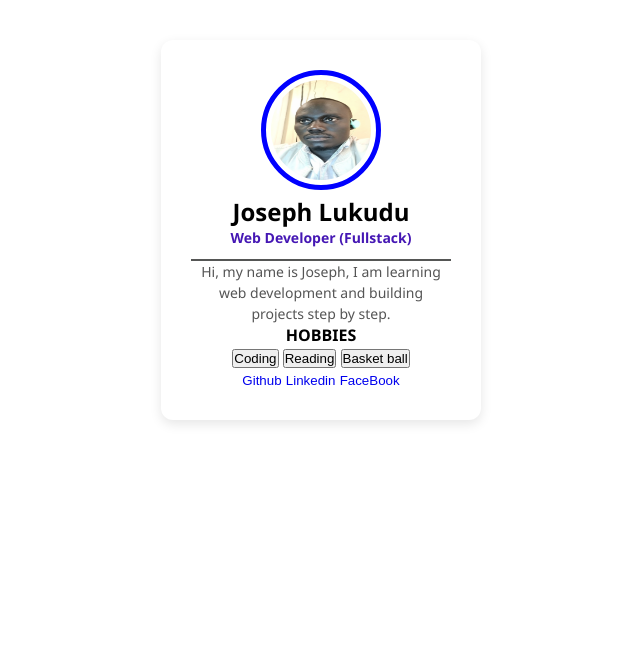
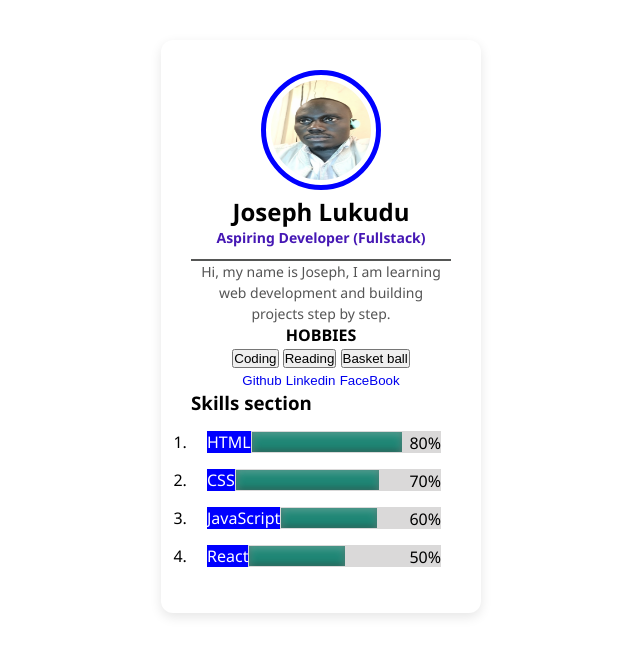
Before and after one commit to joseph-kudus/-Profile-card, a plain HTML site: page index.html in a window 1280 px wide. Shown: the whole page, without its empty margins (319-959 px from the left). Drawn offline with Linux system fonts and the light colour scheme.

Commit message:
added skills progressive bar

```diff
--- a/index.html
+++ b/index.html
@@ -13,7 +13,7 @@
       </div>
       <div class="my-des">
         <h2 class="user-name">Joseph Lukudu</h2>
-        <p class="job-title">Web Developer (Fullstack)</p>
+        <p class="job-title">Aspiring Developer (Fullstack)</p>
       </div>
       <div class="bio">
         <p>
@@ -30,8 +30,63 @@
         </div>
         <div class="social-links">
           <button><a href="https://github.com/joseph-kudus">Github</a></button>
-          <button><a href="#">Linkedin</a></button>
-          <button><a href="#">FaceBook</a></button>
+          <button><a href="#" target="_top">Linkedin</a></button>
+          <button><a href="#" target="_parent">FaceBook</a></button>
+        </div>
+      </div>
+      <div class="skills-section">
+        <div class="skill-list">
+          <h3>Skills section</h3>
+          <ol>
+            <li>
+              <div class="skill-wraper">
+                <div class="skill-contaiiner">
+                  <div class="skillname">HTML</div>
+                  <div class="meter">
+                    <span style="width: 80%"
+                      ><span class="skillLevel">80%</span></span
+                    >
+                  </div>
+                </div>
+              </div>
+            </li>
+            <li>
+              <div class="skill-wraper">
+                <div class="skill-contaiiner">
+                  <div class="skillname">CSS</div>
+                  <div class="meter">
+                    <span style="width: 70%"
+                      ><span class="skillLevel">70%</span></span
+                    >
+                  </div>
+                </div>
+              </div>
+            </li>
+            <li>
+              <div class="skill-wraper">
+                <div class="skill-contaiiner">
+                  <div class="skillname">JavaScript</div>
+                  <div class="meter">
+                    <span style="width: 60%"
+                      ><span class="skillLevel">60%</span></span
+                    >
+                  </div>
+                </div>
+              </div>
+            </li>
+            <li>
+              <div class="skill-wraper">
+                <div class="skill-contaiiner">
+                  <div class="skillname">React</div>
+                  <div class="meter">
+                    <span style="width: 50%"
+                      ><span class="skillLevel">50%</span></span
+                    >
+                  </div>
+                </div>
+              </div>
+            </li>
+          </ol>
         </div>
       </div>
     </div>
--- a/style.css
+++ b/style.css
@@ -60,3 +60,53 @@ border-bottom: 2px solid rgb(85, 86, 85);
 .social-links button a{
     text-decoration: none;
 }
+
+.skills-section{
+    display: flex;
+    flex-direction: column;
+
+
+
+}
+.skill-list{
+    align-items: first baseline;
+    justify-content: left;
+    text-align: left;
+}
+
+
+.skill-wraper{
+  width: 90%;
+  background: red;
+  margin: 1em;
+}
+
+.skill-contaiiner{
+  display: flex;
+}
+.skillLevel{
+  right: 0;
+  font-size: 1em;
+  position: absolute;
+}
+.skillname{
+  background-color: blue;
+  float: left;
+  font-size: 1em;
+  color: #ffffff;
+}
+
+.meter {
+  float: left;
+  width: 100%;
+  position: relative;
+  background: rgb(218, 217, 217);
+  padding: 1px;
+}
+
+.meter>span {
+  display: block;
+  height: 100%;
+  background-color: rgb(31, 134, 117);
+  box-shadow: inset 0 2px 9px rgba(255, 255, 255, 0.3), inset 0 -2px 6px rgba(0, 0, 0, 0.4);
+}
```
